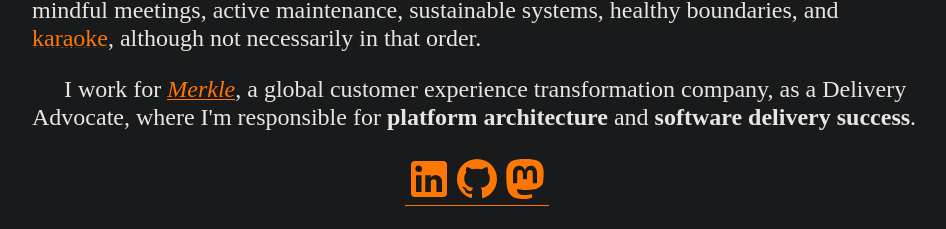
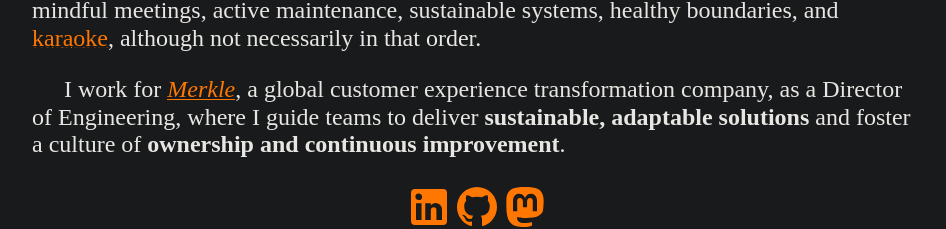
Before and after one commit to straub/davidstraub.com-nuxt, a Nuxt app: page / in a window 1280 px wide. Shown: the part 368-597 px from the top of the page, without its empty margins (163-1109 px from the left). Built offline with nearby package versions, Linux system fonts and the light colour scheme.

Commit message:
feat(MyBio): new job description

```diff
--- a/components/MyBio.vue
+++ b/components/MyBio.vue
@@ -32,8 +32,9 @@
         target="_blank"
       >Merkle</a></em>,
       a global customer experience transformation company, as a
-      <span itemprop="jobTitle">Delivery Advocate</span>, where I'm responsible for
-      <strong>platform architecture</strong> and <strong>software delivery success</strong>.
+      <span itemprop="jobTitle">Director of Engineering</span>, where
+      I guide teams to deliver <strong>sustainable, adaptable solutions</strong> and
+      foster a culture of <strong>ownership and continuous improvement</strong>.
     </p>
   </section>
 </template>
```
